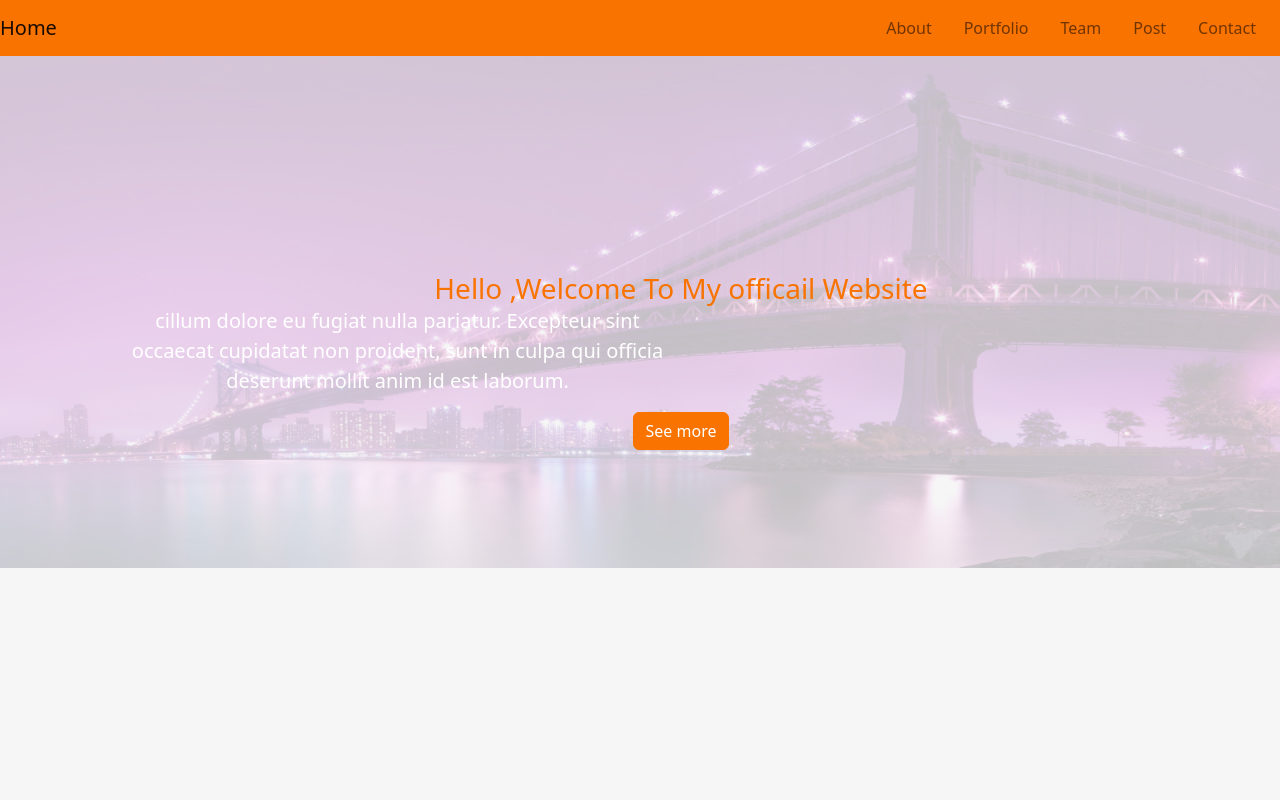
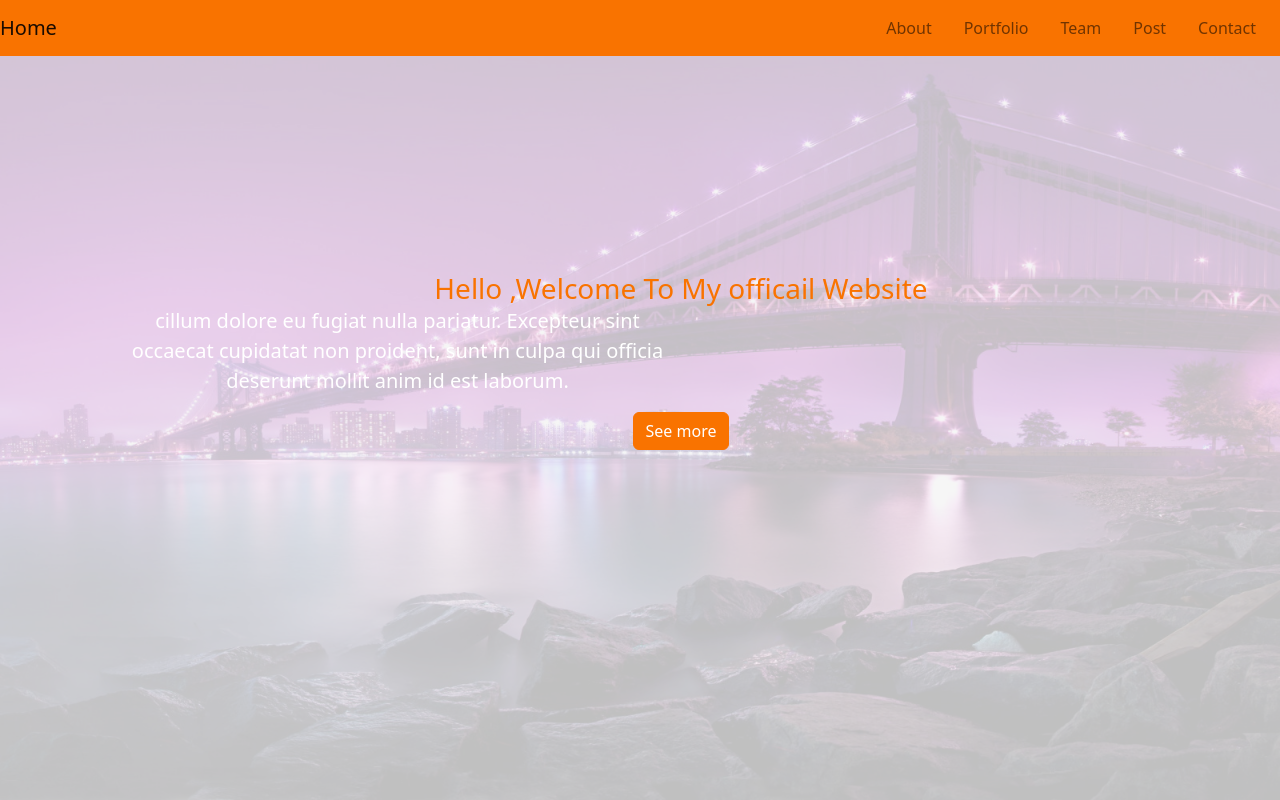
Before and after one commit to serg0592/module_38_final_project_trafic-tracker, a PHP site: a page that uses engine/views/template_view.php in a window 1280 px wide. Run offline with PHP 8.4, Linux system fonts and the light colour scheme.

Commit message:
Fixing(2): js, html, css

```diff
--- a/engine/views/template_view.php
+++ b/engine/views/template_view.php
@@ -81,6 +81,7 @@
         </main>-->
         <footer>
         </footer>
+        <!-- JS -->
         <script type="text/javascript" src='js/script.js'></script>
     </body>
 </html>
--- a/public/css/style.css
+++ b/public/css/style.css
@@ -275,11 +275,11 @@ input[name=sendMsg]:hover {
     background-color:#343a40!important
     }
 .header{
-    height: 35.5rem;
+    display: block;
     background-image: url('../img/headerback.jpg');
     background-repeat: no-repeat;
     background-attachment: fixed;
-    background-size: contain;
+    background-size: cover;
     background-position: center;
    }
 .overlay{
--- a/public/js/script.js
+++ b/public/js/script.js
@@ -1,3 +1,2 @@
-$(document).ready(function(){
-    $('.header').height($(window).height());
-})
+document.querySelector('.header').setAttribute(`style`, `width:${window.innerWidth}px`);
+document.querySelector('.header').setAttribute(`style`, `height:${window.innerHeight}px`);
```
Also changed, not shown: package-lock.json, 1 other file.
